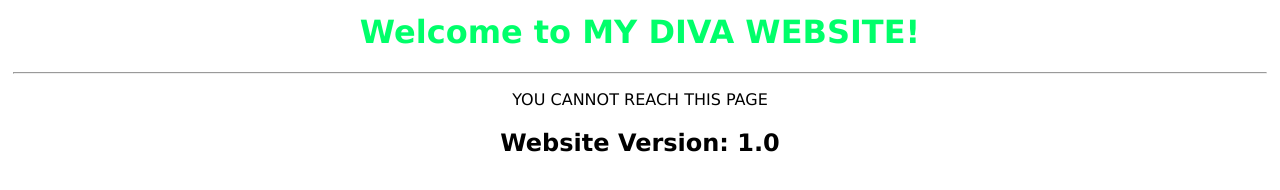
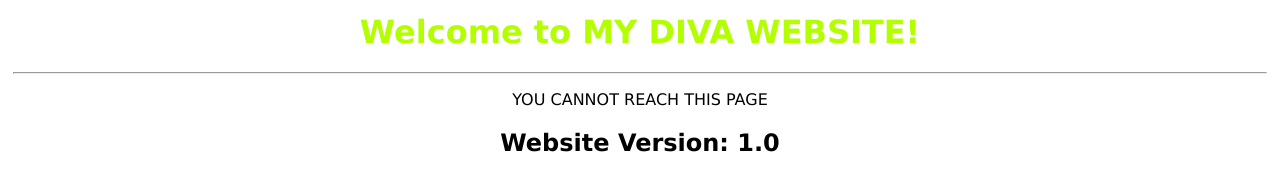
Before and after one commit to dibiye2010/Docker-Jenkins-Intergration-Repo, a plain HTML site: page index.html in a window 1280 px wide. Drawn offline with Linux system fonts and the light colour scheme.

Commit message:
Test webhook1

```diff
--- a/index.html
+++ b/index.html
@@ -3,7 +3,7 @@
     <title>DICHANAYA</title>
   </head>
   <body style="text-align:center;font-family:verdana;margin:1%">
-      <h1 style="color:rgb(0, 255, 106);"> Welcome to MY DIVA WEBSITE!</h1>
+      <h1 style="color:rgb(179, 255, 0);"> Welcome to MY DIVA WEBSITE!</h1>
       <hr>
       <p>YOU CANNOT REACH THIS PAGE
       <h2>Website Version: 1.0</h2>
```
